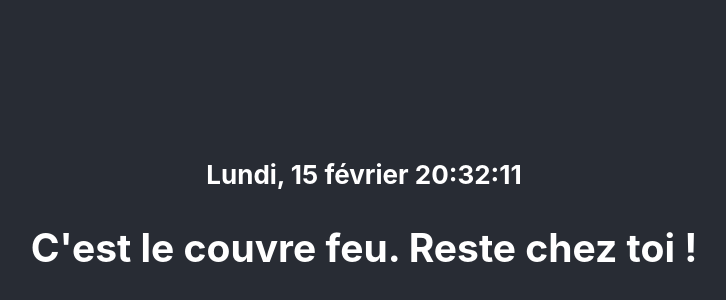
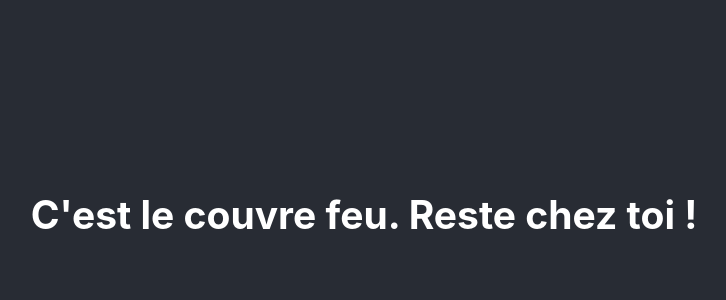
Before and after one commit to taviani/couvrefeu, a React (Create React App) app: page / in a window 1280 px wide. Shown: the part 186-486 px from the top of the page, without its empty margins (276-1002 px from the left). Built offline with nearby package versions, Linux system fonts and the light colour scheme.

Commit message:
remove date

```diff
--- a/src/component/Timer.jsx
+++ b/src/component/Timer.jsx
@@ -2,7 +2,7 @@ import React, { useEffect, useState } from 'react';
 
 
 export default function Timer() {
-    const locale = 'fr';
+    // const locale = 'fr';
     const [today, setDate] = useState(new Date()); // Save the current date to be able to trigger an update
 
     useEffect(() => {
@@ -15,15 +15,15 @@ export default function Timer() {
       }
     }, []);
 
-    const day = today.toLocaleDateString(locale, { weekday: 'long' });
-    const date = `${day}, ${today.getDate()} ${today.toLocaleDateString(locale, { month: 'long' })}\n\n`;
+    // const day = today.toLocaleDateString(locale, { weekday: 'long' });
+    // const date = `${day}, ${today.getDate()} ${today.toLocaleDateString(locale, { month: 'long' })}\n\n`;
 
     const hour = today.getHours();
     const minute = today.getMinutes();
 
     const phrase = [
       "le couvre feu. Reste chez toi !",
-      "bon là tu peux te balader",
+      "bon là tu peux te balader.",
       "bientôt le couvre feu, hâte toi !",
       "le couvre feu. Reste chez toi !"
     ]
@@ -35,11 +35,11 @@ export default function Timer() {
       ( (18 > hour && 44 < minute) && phrase[2]) ||
       phrase[3]}`;
 
-    const time = today.toLocaleTimeString(locale, { hour: 'numeric', hour24: true, minute: 'numeric', second: 'numeric' });
+    // const time = today.toLocaleTimeString(locale, { hour: 'numeric', hour24: true, minute: 'numeric', second: 'numeric' });
 
     return (
       <div>
-        <h4>{ date } { time }</h4>
+        {/* <h4>{ date } { time }</h4> */}
         <h2>{ wish }</h2>
       </div>
     );
```
